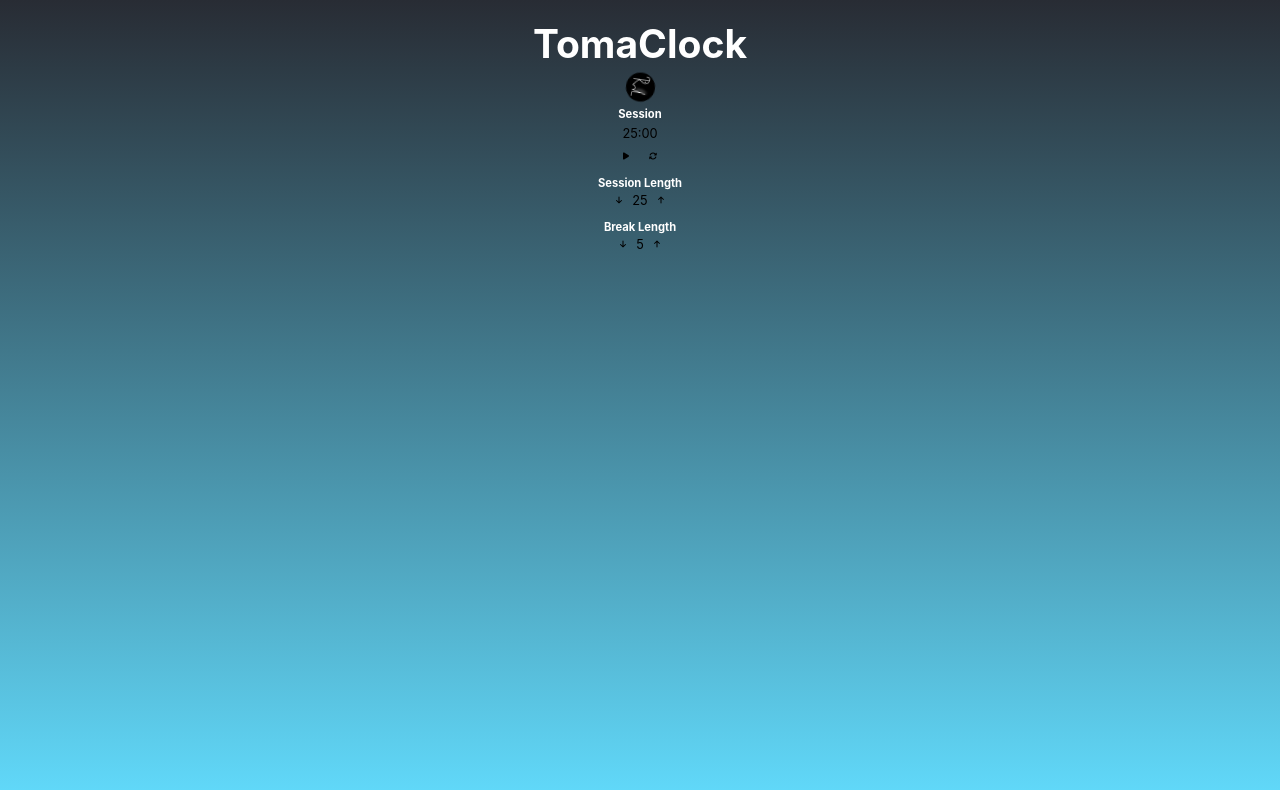
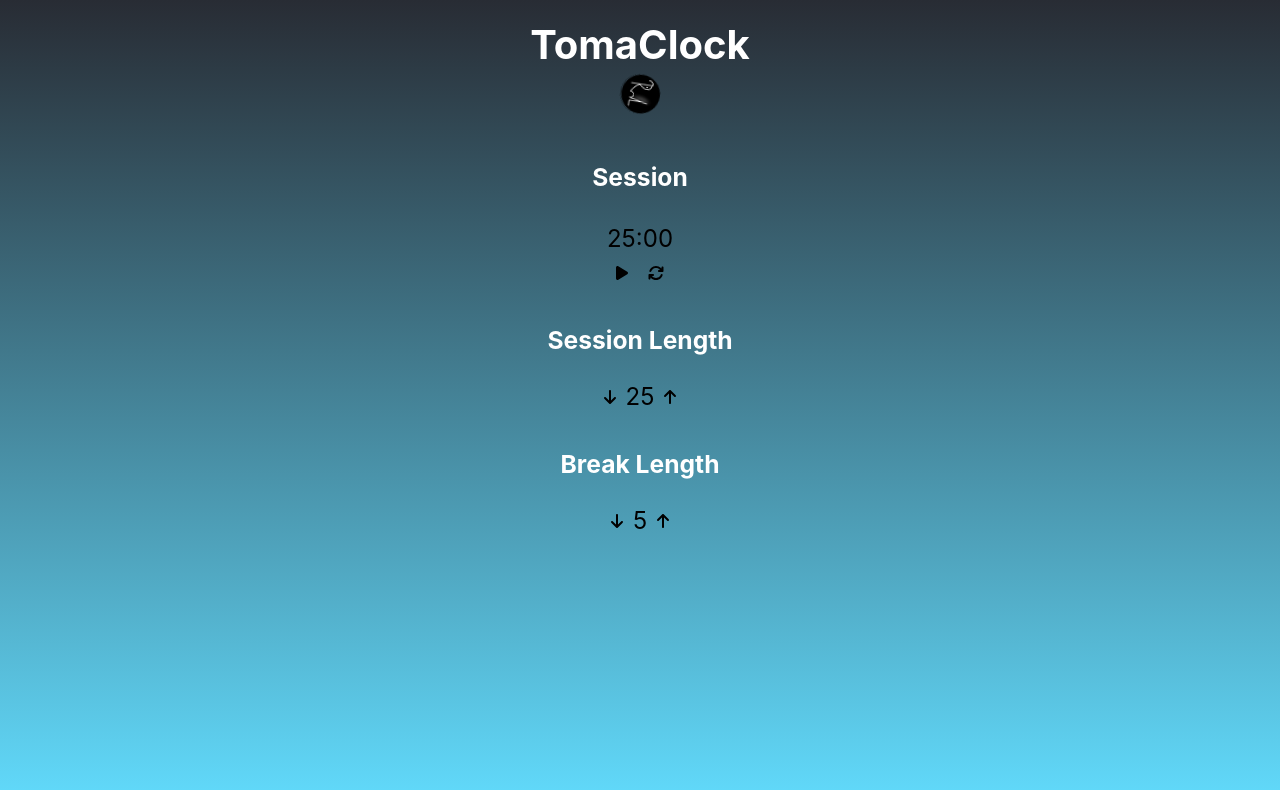
Before and after one commit to robdll/tomaclock, a React (Create React App) app: page / in a window 1280 px wide. Shown: the top 790 px of the page. Built offline with nearby package versions, Linux system fonts and the light colour scheme.

Commit message:
update css

```diff
--- a/src/App.css
+++ b/src/App.css
@@ -5,7 +5,7 @@
 }
 
 .App-logo {
-  height: 30px;
+  height: 40px;
   margin: 5px;
   pointer-events: none;
 }
@@ -28,7 +28,7 @@
 
 .App-header h1 {
   margin: 0;
-  font-size: 1.5em;
+  font-size: 2.5rem;
 }
 
 .App-link {
--- a/src/components/Tomato/Tomato.css
+++ b/src/components/Tomato/Tomato.css
@@ -1,3 +1,14 @@
+.tomato {
+    font-size: 2.2rem;
+    display: flex;
+    flex-direction: column;
+    align-items: center;
+    justify-content: space-around;
+    min-height: 50vh;
+    margin-top: 30px;
+}
+
+
 .title {
     color: white;
     font-size: .7em;
@@ -23,14 +34,14 @@
 }
 
 .icon-container {
-    font-size: .5rem;
+    font-size: 1rem;
     cursor: pointer;
     margin: 5px;
 }
 
 .session-value, .setting-value {
     padding: 0 5px;
-    font-size: .8rem;
+    font-size: 1.5rem;
 }
 
 .session-value {
--- a/src/components/Tomato/Tomato.js
+++ b/src/components/Tomato/Tomato.js
@@ -99,7 +99,7 @@ function Tomato() {
 	let icon = !timer.active ? faPlay : faPause;
 
 	return (
-		<div className="Tomato">
+		<div className="tomato">
 
 			<h2 className="title" id="timer-label">{settings.isBreak ? 'Break' : 'Session'}</h2>
 			<div className="session-container">
```
